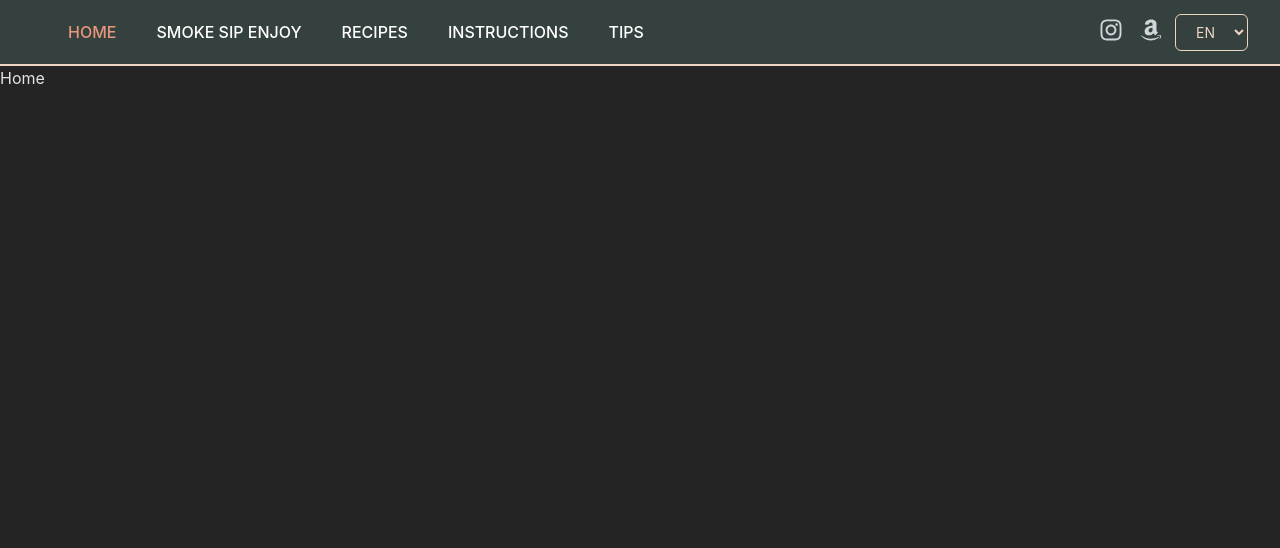
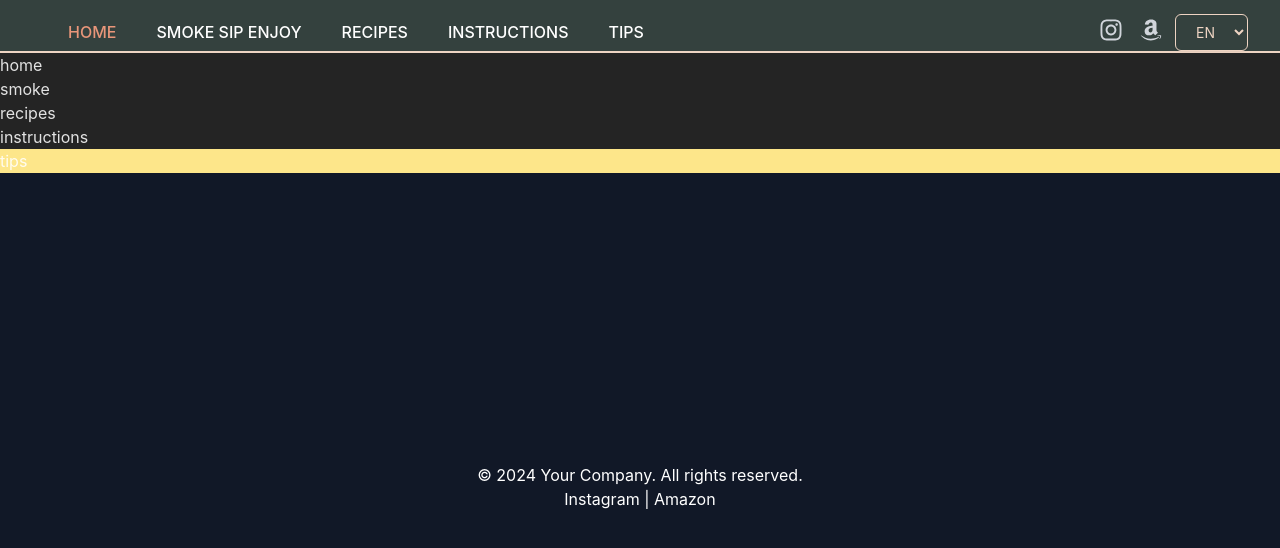
Before and after one commit to levkorsy/lw-v3, a Vue app: page / in a window 1280 px wide. Shown: the top 548 px of the page. Built offline with nearby package versions, Linux system fonts and the light colour scheme.

Commit message:
added social-media.vue component added basic layout

```diff
--- /dev/null
+++ b/src/components/kit/base-footer.vue
@@ -0,0 +1,18 @@
+<template>
+  <footer class="flex items-center justify-center w-full h-full bg-gray-900 text-gray-300">
+    <div class="text-center">
+      <p>&copy; 2024 Your Company. All rights reserved.</p>
+      <p>
+        <a href="https://instagram.com" target="_blank" class="hover:text-white transition duration-300">Instagram</a>
+        |
+        <a href="https://amazon.com" target="_blank" class="hover:text-white transition duration-300">Amazon</a>
+      </p>
+    </div>
+  </footer>
+</template>
+
+<script setup>
+</script>
+
+<style scoped>
+</style>
--- a/src/components/kit/base-navbar.vue
+++ b/src/components/kit/base-navbar.vue
@@ -5,7 +5,7 @@ import {Bars3Icon, XMarkIcon} from '@heroicons/vue/24/outline'
 import {useI18n} from 'vue-i18n';
 import {ref, watchEffect} from 'vue'
 import LangSwitcher from '@/components/kit/lang-switcher.vue'
-import SocialMedia from '@/components/social-media.vue'
+import SocialMedia from '@/components/kit/social-media.vue'
 
 const {t} = useI18n();
 
--- a/src/components/kit/views-container.vue
+++ b/src/components/kit/views-container.vue
@@ -1,8 +1,17 @@
 <script setup lang="ts">
+import Home from '@/components/sections/home.vue'
+import SmokeSipEnjoy from '@/components/sections/smoke-sip-enjoy.vue'
+import Recipes from '@/components/sections/recipes.vue'
+import Instructions from '@/components/sections/instructions.vue'
+import Tips from '@/components/sections/tips.vue'
 </script>
 
 <template>
-  {{ $t('NAVBAR.HOME') }}
+    <home/>
+    <smoke-sip-enjoy/>
+    <recipes/>
+    <instructions/>
+    <tips/>
 </template>
 
 <style scoped>
--- a/src/components/main-layout.vue
+++ b/src/components/main-layout.vue
@@ -1,11 +1,18 @@
 <script setup lang="ts">
-
-import BaseNavbar from './kit/base-navbar.vue'
-import ViewsContainer from './kit/views-container.vue'
+import BaseNavbar from './kit/base-navbar.vue';
+import ViewsContainer from './kit/views-container.vue';
+import BaseFooter from './kit/base-footer.vue';
 </script>
 
 <template>
-  <base-navbar/>
+  <div class="flex flex-col w-full h-screen">
+    <base-navbar class="h-[53px]"/>
 
-  <views-container/>
+    <views-container class="flex-1 overflow-y-auto"/>
+
+    <base-footer class="h-[80px] bg-gray-900 text-white"/>
+  </div>
 </template>
+
+<style scoped>
+</style>
--- /dev/null
+++ b/src/components/sections/home.vue
@@ -0,0 +1,11 @@
+<script setup lang="ts">
+
+</script>
+
+<template>
+  <section>home</section>
+</template>
+
+<style scoped>
+
+</style>
--- /dev/null
+++ b/src/components/sections/instructions.vue
@@ -0,0 +1,11 @@
+<script setup lang="ts">
+
+</script>
+
+<template>
+  <section>instructions</section>
+</template>
+
+<style scoped>
+
+</style>
--- /dev/null
+++ b/src/components/sections/recipes.vue
@@ -0,0 +1,11 @@
+<script setup lang="ts">
+
+</script>
+
+<template>
+  <section>recipes</section>
+</template>
+
+<style scoped>
+
+</style>
--- /dev/null
+++ b/src/components/sections/smoke-sip-enjoy.vue
@@ -0,0 +1,11 @@
+<script setup lang="ts">
+
+</script>
+
+<template>
+  <section>smoke</section>
+</template>
+
+<style scoped>
+
+</style>
--- /dev/null
+++ b/src/components/sections/tips.vue
@@ -0,0 +1,11 @@
+<script setup lang="ts">
+
+</script>
+
+<template>
+  <section class="bg-amber-200">tips</section>
+</template>
+
+<style scoped>
+
+</style>
```
Also changed, not shown: src/components/kit/social-media.vue (renamed from src/components/social-media.vue).
